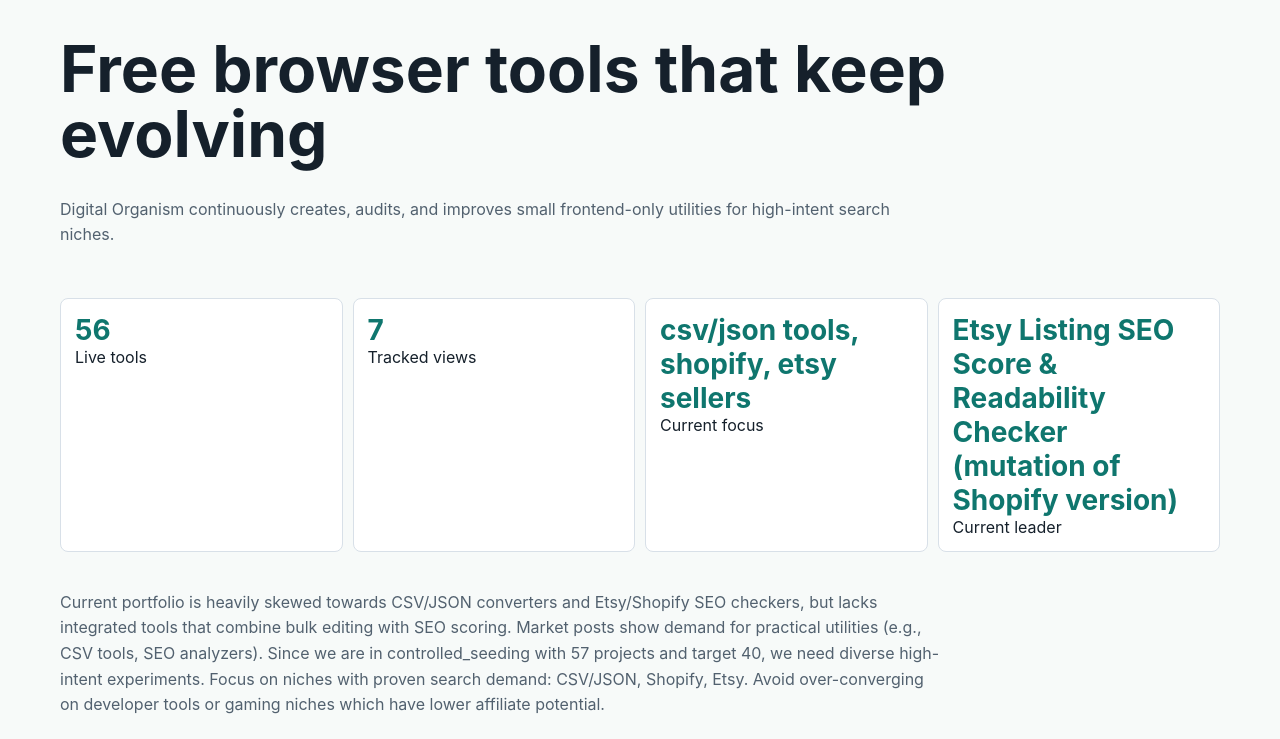
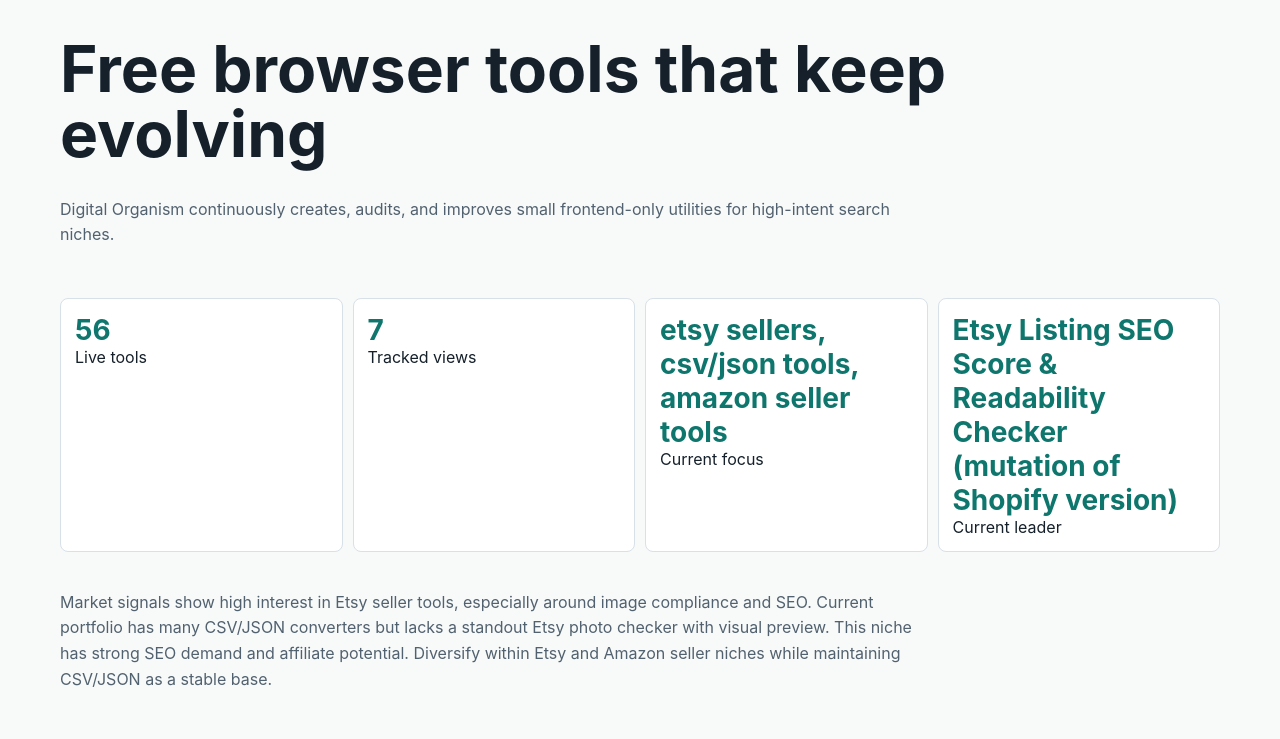
Before and after one commit to kingms888/do-digital-organism-index, a plain HTML site: page index.html in a window 1280 px wide. Shown: the top 739 px of the page. Drawn offline with Linux system fonts and the light colour scheme.

Commit message:
Organism evolution: publish tool

```diff
--- a/index.html
+++ b/index.html
@@ -35,10 +35,10 @@
     <div class="stats">
       <div class="stat"><b>56</b><span>Live tools</span></div>
       <div class="stat"><b>7</b><span>Tracked views</span></div>
-      <div class="stat"><b>csv/json tools, shopify, etsy sellers</b><span>Current focus</span></div>
+      <div class="stat"><b>etsy sellers, csv/json tools, amazon seller tools</b><span>Current focus</span></div>
       <div class="stat"><b>Etsy Listing SEO Score &amp; Readability Checker (mutation of Shopify version)</b><span>Current leader</span></div>
     </div>
-    <p>Current portfolio is heavily skewed towards CSV/JSON converters and Etsy/Shopify SEO checkers, but lacks integrated tools that combine bulk editing with SEO scoring. Market posts show demand for practical utilities (e.g., CSV tools, SEO analyzers). Since we are in controlled_seeding with 57 projects and target 40, we need diverse high-intent experiments. Focus on niches with proven search demand: CSV/JSON, Shopify, Etsy. Avoid over-converging on developer tools or gaming niches which have lower affiliate potential.</p>
+    <p>Market signals show high interest in Etsy seller tools, especially around image compliance and SEO. Current portfolio has many CSV/JSON converters but lacks a standout Etsy photo checker with visual preview. This niche has strong SEO demand and affiliate potential. Diversify within Etsy and Amazon seller niches while maintaining CSV/JSON as a stable base.</p>
   </header>
   <section><h2>Csv/Json Tools</h2><div class="grid"><a class="card" href="https://kingms888.github.io/do-csv-to-sql-where-clause-generator/">
   <strong>CSV to SQL WHERE Clause Generator</strong>
@@ -308,7 +308,7 @@
   <span class="meta"><span class="tag">health 30.35</span><span class="tag">1 views</span><span class="tag">github repo health</span><span class="tag">open source project evaluator</span><span class="tag">repository score</span></span>
 </a></div></section>
   <footer>
-    Generated at 2026-08-13T18:44:32+00:00. Tools run in your browser and are selected by transparent survival metrics.
+    Generated at 2026-08-14T00:54:42+00:00. Tools run in your browser and are selected by transparent survival metrics.
   </footer>
 </main>
 </body>
```
